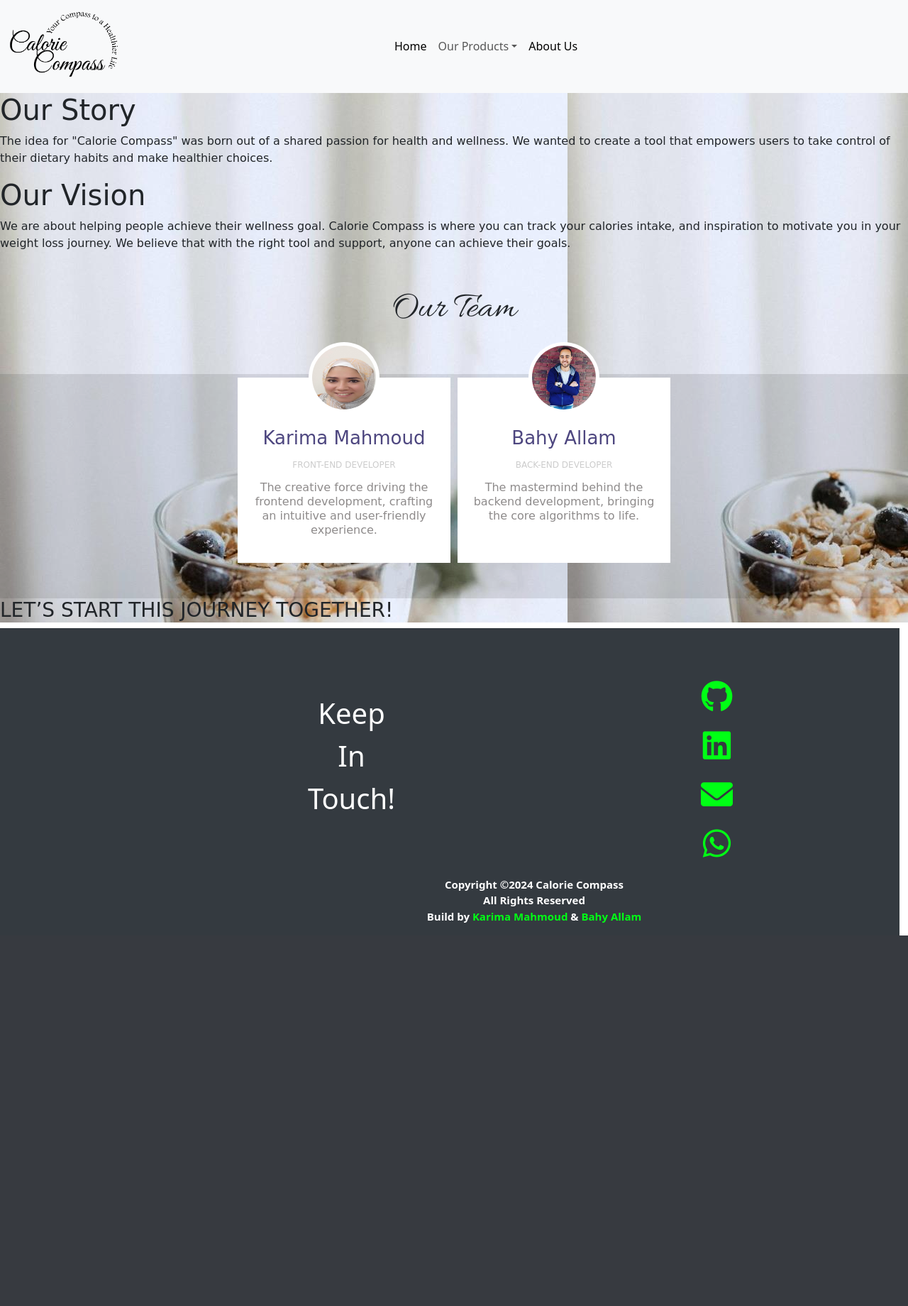
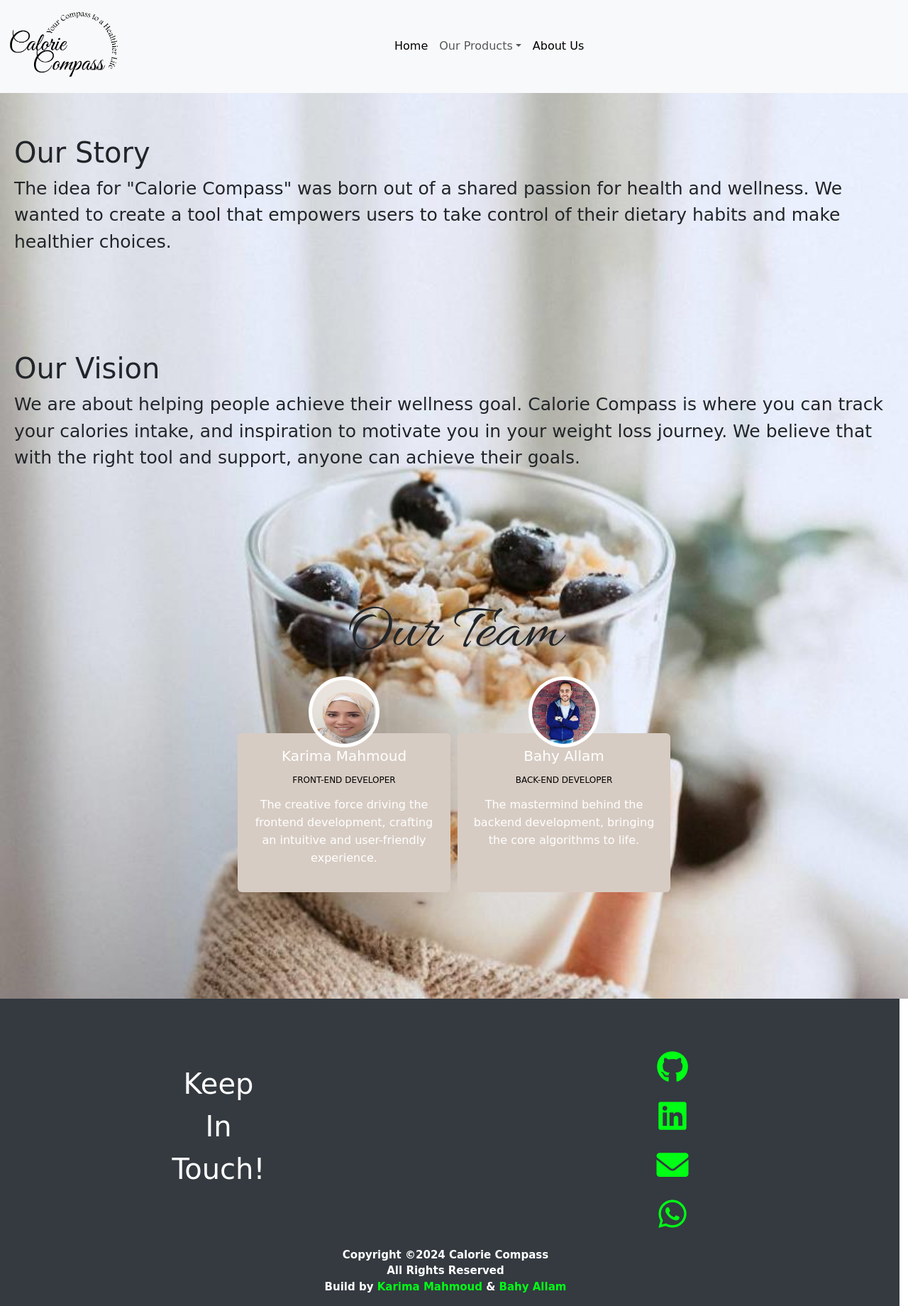
Before and after one commit to BahyAllaAllam/Calorie_Compass, a Django app: template meals_tracker/templates/meals_tracker/about.html in a window 1280 px wide. Shown: the whole page at 71% size. Before the commit the page ends 1318 px from the top, so only its background shows below. Run offline with Django 4.2, Linux system fonts and the light colour scheme; the template is opened without the code that fills it, so the values that code supplies are empty; some libraries are stand-ins or nearby versions.

Commit message:
finish styling about us page (modification in HTML and CSS)

```diff
--- a/meals_tracker/templates/meals_tracker/about.html
+++ b/meals_tracker/templates/meals_tracker/about.html
@@ -57,10 +57,9 @@
                     </p>
                 </div>
             </div>
-        </div>
-        <h3>LET’S START THIS JOURNEY TOGETHER!</h3>
+          </div>
     </div>
-  </main>
+   </main>
 {% endblock content %}
 {% block scripts %}
 {% endblock scripts %}
--- a/static/css/about-style.css
+++ b/static/css/about-style.css
@@ -1,14 +1,13 @@
 @import url("https://fonts.googleapis.com/css?family=Allura|Josefin+Sans");
 
-* {
-  margin: 0;
-  padding: 0;
-  box-sizing: border-box;
+header{
+     font-family: "Playwrite AU VIC", cursive;
 }
 a {
   color: #00ff15;
   text-decoration: none;
   background-color: transparent;
+  justify-content: center;
 }
 .logo {
   width: 30%;
@@ -16,61 +15,75 @@ a {
 
 .about {
    background-image: url("../img/AboutUs.jpg");
+   background-position: center;
+  background-size: cover;
     font-family: "Playwrite AU VIC", cursive;
+    padding-bottom: 100px;
+}
+.our-story , .our-vision {
+    font-size: 25px;
+    padding: 60px 20px;
 }
 
 .our-team {
-  margin-top: 50px;
+  margin-top: 100px;
 }
 
 .our-team h1 {
   font-family: "Allura", cursive;
-  font-size: 52px;
-  margin-bottom: 60px;
-  text-align: center;
+  font-size: 90px;
+  margin: 80px;
+   text-align: center;
 }
 
 .team {
+
   display: flex;
   justify-content: center;
   width: auto;
   text-align: center;
   flex-wrap: wrap;
-  background: rgb(0, 0, 0, 0.1)
+
 }
 
 .team .team_member {
-  background: #fff;
+  background: #D7CCC3;
   margin: 5px;
   margin-bottom: 50px;
   width: 300px;
   padding: 20px;
-  line-height: 20px;
-  color: #8e8b8b;
+  line-height: 25px;
+  border-radius: 6px;
+  color: #fff;
   position: relative;
 }
 
-.team .team_member h3 {
-  color: #4d467f;
-  font-size: 26px;
+.team .team_member a {
+  color: #fff;
+  font-size: 66px;
   margin-top: 50px;
+  justify-content: center;
 }
-
+.team  h3 {
+        font-size: 1.25rem;
+    }
 .team .team_member p.role {
-  color: #ccc;
+  color: black;
   margin: 12px 0;
   font-size: 12px;
+  line-height: 20px;
+ text-align: center;
   text-transform: uppercase;
 }
 
 .team .team_member .team_img {
   position: absolute;
-  top: -50px;
+  top: -80px;
   left: 50%;
   transform: translateX(-50%);
   width: 100px;
   height: 100px;
-  border-radius: 50%;
+  border-radius: 75%;
   background: #fff;
 }
 
@@ -78,14 +91,14 @@ a {
   width: 100px;
   height: 100px;
   padding: 5px;
-  border-radius: 50%;
+  border-radius: 75%;
 }
 
 /*Footer*/
 footer {
+  font-family: "Playwrite AU VIC", cursive;
   width: 100%;
   padding-top: 50px;
-  margin-top: 50px;
   font-size: 15px;
   font-weight: bolder;
   background-color: #343a40;
@@ -94,9 +107,6 @@ footer {
 }
 
 
-.contacts {
-  padding-left: 250px;
-}
 .contacts h1 {
   padding-top: 40px;
   line-height: 1.5;
--- a/static/css/index-style.css
+++ b/static/css/index-style.css
@@ -1,7 +1,7 @@
 /* body */
 body {
   background-color: #f8f9fa;
-  font-family: "Playwrite AU VIC", cursive;
+
 }
 .align-center {
   justify-content: center;
--- a/static/js/scripts.js
+++ b/static/js/scripts.js
@@ -42,13 +42,13 @@ document.addEventListener('DOMContentLoaded', function() {
 
     // Add an event listener to trigger the scroll to top function when the button is clicked
     mybutton.addEventListener('click', topFunction);
-    // When the user scrolls down 20px from the top of the document, show the button
+    // When the user scrolls down 60px from the top of the document, show the button
     window.onscroll = function() {
         scrollFunction()
     };
 
     function scrollFunction() {
-      if (window.scrollY > 20) {
+      if (window.scrollY > 60) {
         mybutton.style.display = "block";
       } else {
         mybutton.style.display = "none";
--- a/users/forms.py
+++ b/users/forms.py
@@ -14,4 +14,4 @@ class UserUpdateForm(forms.ModelForm):
 class ProfileUpdateForm(forms.ModelForm):
     class Meta:
         model = Profile
-        fields = [('image'), ('age'), ('weight'), ('hight')]
+        fields = [('image'), ('age'), ('weight'), ('height')]
```
Also changed, not shown: db.sqlite3.
